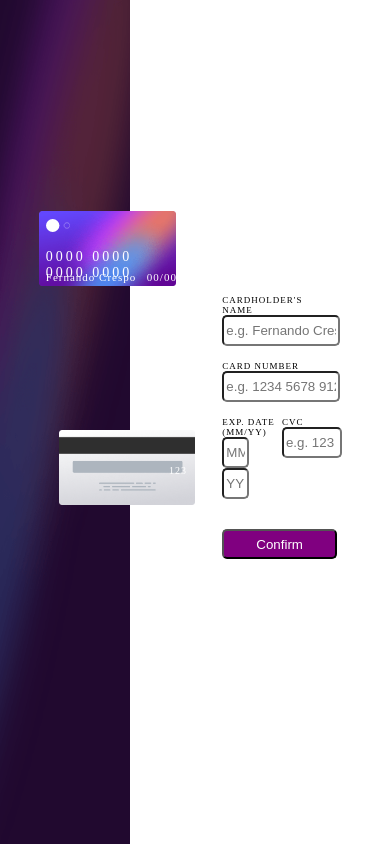
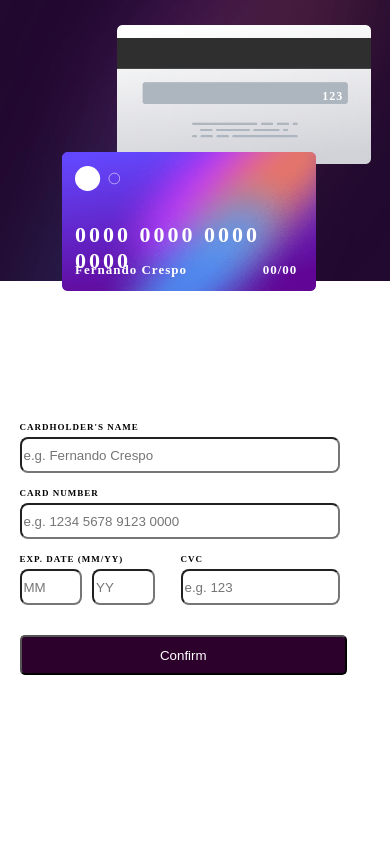
Before and after one commit to fc410/InteractiveCardDetails, a React (Create React App) app in the folder client/: page / in a window 390 px wide. Built offline with nearby package versions, Linux system fonts and the light colour scheme.

Commit message:
Mobile Devices
Completed the media queries for mobile devices so now this app can be accessed through the web, tablets, and mobile devices making it fully functional.

```diff
--- a/client/src/components/BackCard/index.css
+++ b/client/src/components/BackCard/index.css
@@ -20,3 +20,9 @@
         font-size: 10px;
     }
 }
+
+@media screen and (max-width: 481px) {
+    .cvc-num{
+        font-size: 12px;
+    }
+}
--- a/client/src/components/Format/index.css
+++ b/client/src/components/Format/index.css
@@ -7,6 +7,7 @@
     width: 100%;
     font-size: 12px;
     letter-spacing: 1px;
+    font-weight: bold;
 }
 
 input{
@@ -34,7 +35,7 @@ input{
 
 .button{
     margin-top: 30px;
-    background-color: purple;
+    background-color: rgb(44, 1, 44);
     color: white;
     height: 30px;
     border-radius: 5px;
@@ -81,6 +82,10 @@ input{
     width: 28%;
 }
 
+.error{
+    color: red;
+}
+
 @media screen and (max-width: 768px) {
     .front-card-alignment{
         width: 35%;
@@ -121,8 +126,58 @@ input{
     .button{
         width: 105%;
     }
+
+    .success{
+        width: 30%;
+    }
 }
 
 @media screen and (max-width: 481px) {
+    .main-content{
+        flex-direction: column;
+    }
 
+    .main-img{
+        width: 100%;
+        height: 33.3%;
+        content: url('../../images/bg-main-mobile.png');
+    }
+
+    .front-card-alignment{
+        width: 65%;
+        left: 16%;
+        top: 18%;
+    }
+
+    .back-card-alignment{
+        width: 65%;
+        top: 3%;
+        left: 30%;
+    }
+
+    .content{
+        left: 5%;
+        top: 50%;
+        width: 80%;
+    }
+
+    input{
+        border-radius: 8px;
+        height: 30px;
+        margin-top: 5px;
+    }
+
+    .cvc-input{
+        width: 97%;
+    }
+
+    .button{
+        height: 40px;
+    }
+
+    .success{
+        top: 50%;
+        left: 12%;
+        width: 75%;
+    }
 }
--- a/client/src/components/Format/index.js
+++ b/client/src/components/Format/index.js
@@ -90,7 +90,7 @@ const Format = () => {
             setErrors(prev => ({...prev, cvcError: true}));
         }
         if(data.name.length >= 1 &&
-            data.cardNumber.length >=1 &&
+            data.cardNumber.length > 18 &&
             /^[0-9]+$/.test(cardNum.join('')) === true &&
             data.month.length >= 1 &&
             data.year.length >= 1 &&
--- a/client/src/components/FrontCard/index.css
+++ b/client/src/components/FrontCard/index.css
@@ -81,3 +81,17 @@
         font-size: 11px;
     }
 }
+
+@media screen and (max-width: 481px){
+    .number{
+        font-size: 22px;
+    }
+
+    .name{
+        font-size: 13px;
+    }
+
+    .exp-date{
+        font-size: 13px;
+    }
+}
--- a/client/src/components/SuccessFormat/index.css
+++ b/client/src/components/SuccessFormat/index.css
@@ -20,3 +20,13 @@
     align-items: center;
     justify-content: center;
 }
+
+@media screen and (max-width: 481px) {
+    .img-complete{
+        margin-bottom: 40px;
+    }
+
+    .text{
+        margin-bottom: 10px;
+    }
+}
--- a/client/src/components/SuccessFormat/index.js
+++ b/client/src/components/SuccessFormat/index.js
@@ -20,7 +20,7 @@ const SuccessFormat = () => {
                 We've added you details
             </div>
 
-            <button className='temp-button'>
+            <button className='button'>
                 Confirm
             </button>
         </div>
```
